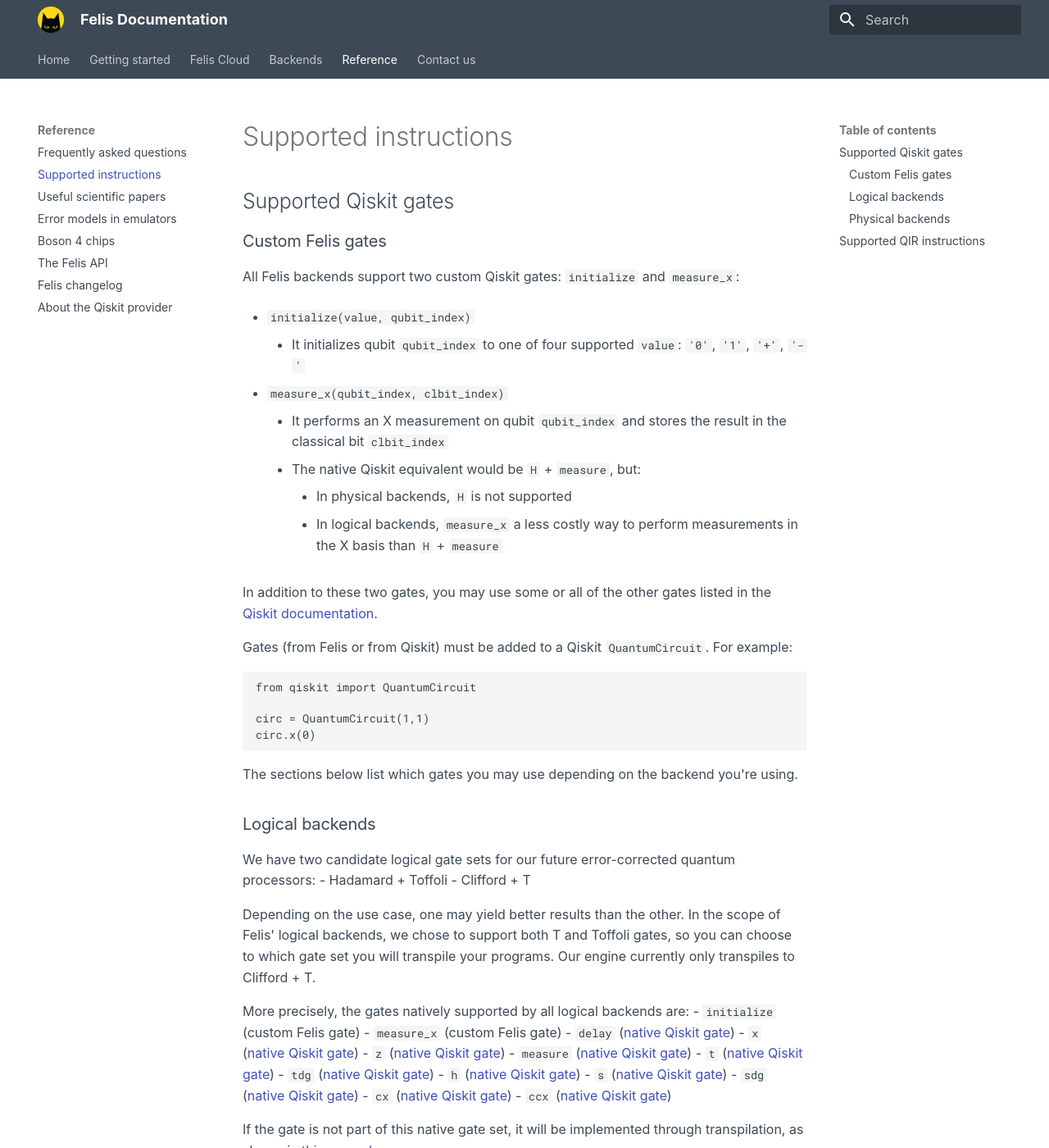
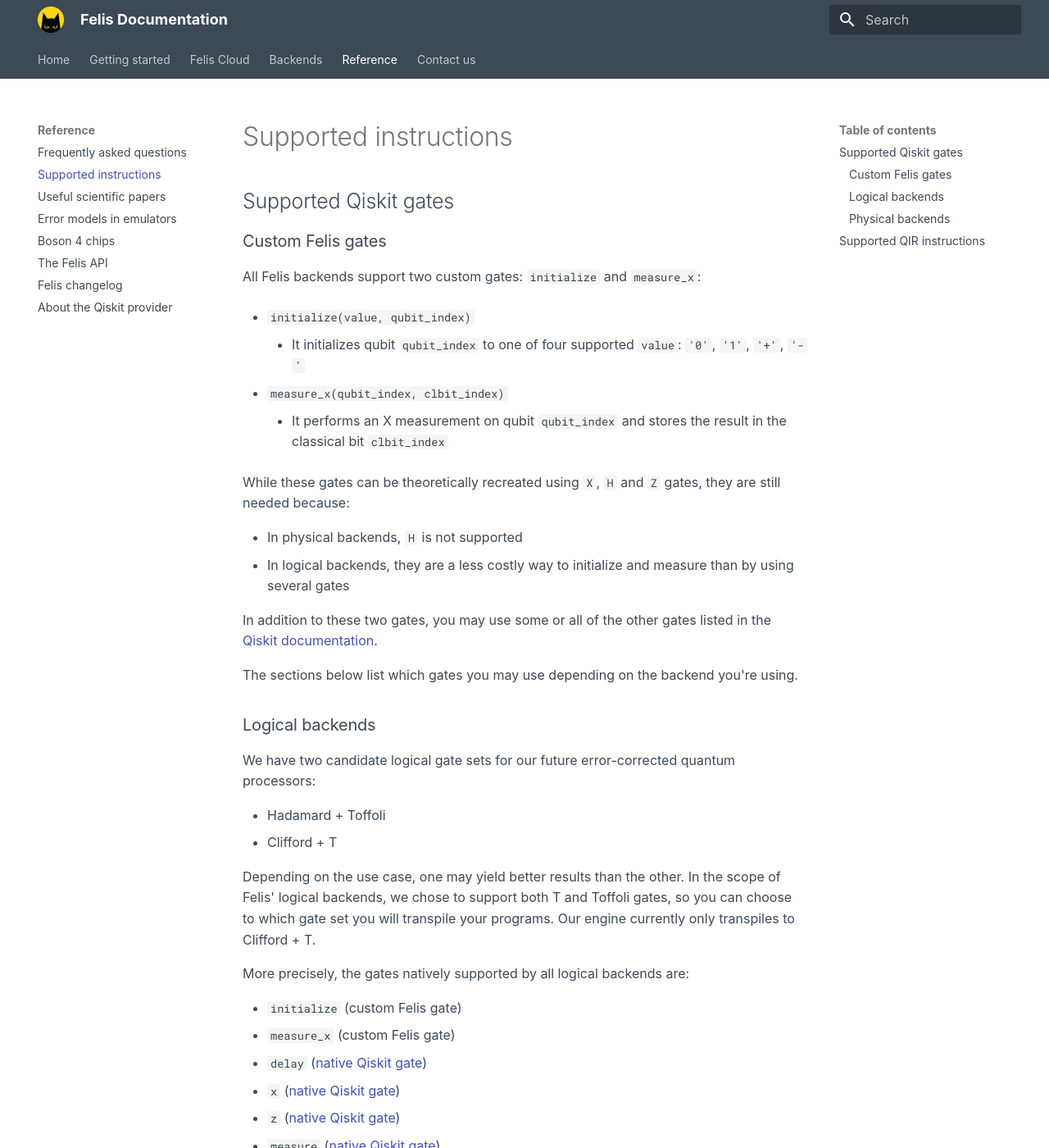
Before and after one commit to Alice-Bob-SW/felis, an MkDocs documentation site: the page built from docs/reference/supported_instructions.md, in a window 1280 px wide and 1400 px high. Shown: the whole window at 82% size. Built offline with MkDocs 1.6.1 and Material for MkDocs 9.7.7, drawn with Linux system fonts in a browser that asks for light colours.

Commit message:
Further improved page

````diff
--- a/docs/reference/supported_instructions.md
+++ b/docs/reference/supported_instructions.md
@@ -4,39 +4,34 @@
 
 ### Custom Felis gates
 
-All Felis backends support two custom Qiskit gates: `initialize` and `measure_x`:
+All Felis backends support two custom gates: `initialize` and `measure_x`:
 
 - `initialize(value, qubit_index)`
     - It initializes qubit `qubit_index` to one of four supported `value`:   `'0'`, `'1'`, `'+'`, `'-'`
 
 - `measure_x(qubit_index, clbit_index)`
     - It performs an X measurement on qubit `qubit_index` and stores the result in the classical bit `clbit_index`
-    - The native Qiskit equivalent would be `H` + `measure`, but:
-		- In physical backends, `H` is not supported
-		- In logical backends, `measure_x` a less costly way to perform measurements in the X basis than `H` + `measure`
+
+While these gates can be theoretically recreated using `X`, `H` and `Z` gates, they are still needed because:
+
+- In physical backends, `H` is not supported
+- In logical backends, they are a less costly way to initialize and measure than by using several gates
 
 In addition to these two gates, you may use some or all of the other gates listed in the [Qiskit documentation](https://docs.quantum.ibm.com/api/qiskit/).
-
-Gates (from Felis or from Qiskit) must be added to a Qiskit `QuantumCircuit`. For example:
-
-```python
-from qiskit import QuantumCircuit
-
-circ = QuantumCircuit(1,1)
-circ.x(0)
-```
 
 The sections below list which gates you may use depending on the backend you're using.
 
 ### Logical backends
 
 We have two candidate logical gate sets for our future error-corrected quantum processors:
+
 - Hadamard + Toffoli
 - Clifford + T
 
 Depending on the use case, one may yield better results than the other. In the scope of Felis' logical backends, we chose to support both T and Toffoli gates, so you can choose to which gate set you will transpile your programs. Our engine currently only transpiles to Clifford + T.
 
 More precisely, the gates natively supported by all logical backends are:
+
 - `initialize` (custom Felis gate)
 - `measure_x` (custom Felis gate)
 - `delay` ([native Qiskit gate](https://docs.quantum.ibm.com/api/qiskit/circuit#delay))
````
